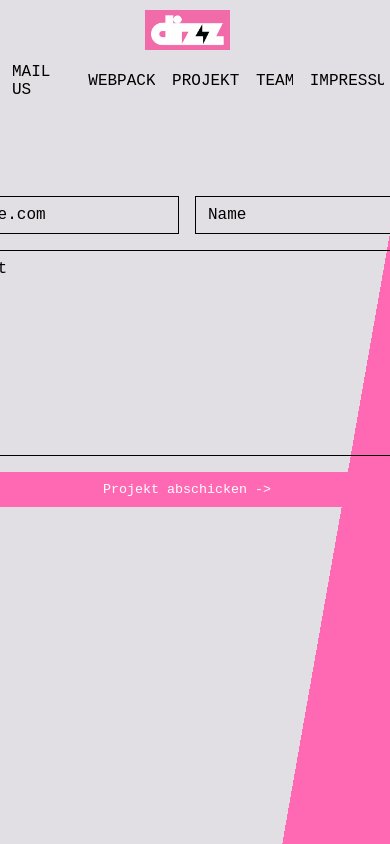
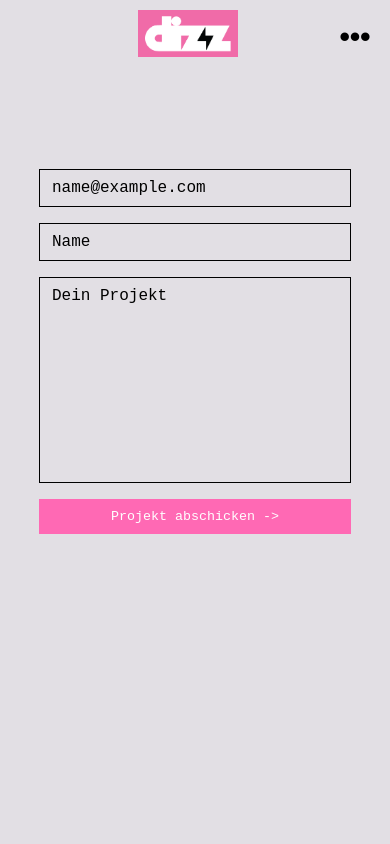
Before and after one commit to LeopoldKink/Personal-Website, a Flask app: page /mail in a window 390 px wide. Run offline with Flask 2, Linux system fonts and the light colour scheme; some libraries are stand-ins or nearby versions.

Commit message:
Frontend

```diff
--- a/backend/static/css/index.css
+++ b/backend/static/css/index.css
@@ -9,6 +9,7 @@ main{
     display: flex;
     justify-content: center;
     align-items: center;
+    background: #e2dfe4;
 }
 .banner video{
     position: absolute;
--- a/backend/static/css/layout.css
+++ b/backend/static/css/layout.css
@@ -5,16 +5,17 @@
   scroll-behavior: smooth;
 }
 /*    NAV   */
-.header {
+.header{
+  height: 100px;
   width: 100%;
   background: transparent;
+  padding: 0 20px;
   color: #000;
   position: fixed;
   z-index: 1000;
-  height: 100px;
   transition: 1s;
 }
-.logo {
+.logo{
   display: flex;
   justify-content: center;
   align-items: center;
@@ -22,8 +23,12 @@
   margin-right: 15px;
   transition: 1s;
 }
+.logo img{
+  max-width: 5%;
+  max-height: 5%;
+}
 
-.menu {
+.menu{
   display: flex;
   justify-content: center;
   align-items: center;
@@ -31,13 +36,7 @@
   margin-right: 1px;
   transition: 1s;
 }
-#wrapper {
-  position: absolute;
-  top: 50%;
-  left: 50%;
-  transform: translate(-50%, -50%);
-}
-.menu a {
+.menu a{
   text-transform: uppercase;
   text-decoration: none;
   display: block;
@@ -48,8 +47,121 @@
   cursor: pointer;
   overflow: hidden;
   -webkit-transition-delay: 0.0s;
+}
+.show-menu-btn,.hide-menu-btn{
+  transition: 0.4s;
+  font-size: 30px;
+  cursor: pointer;
+  display: none;
+  transform: translateY(-20px);
+}
+.show-menu-btn{
+  float: right;
+  transform: translateY(-70px);
+}
+.show-menu-btn i{
+  line-height: 100px;
+}
+
+#chk{
+  position: absolute;
+  visibility: hidden;
+  z-index: -1111;
+}
+
+.content{
+  padding: 0 20px;
+}
+.content img{
+  width: 100%;
+  max-width: 700px;
+  margin: 20px 0;
+}
+
+@media screen and (max-width:1150px) {
+  .header{
+    background: #e2dfe4;
+    z-index: 10000;
+    transition: 1s;
+  }
+  body{
+    background: #e2dfe4;
+  }
+  .show-menu-btn,.hide-menu-btn{
+    display: block;
+  }
+  .logo img{
+    max-width: 100px;
+    max-height: 50px;
+  }
+  .menu a:before{
+    display: none;
+  }
+  .menu{
+    display: block;
+    justify-content: right;
+    align-items: right;
+    position: fixed;
+    width: 100%;
+    height: 100vh;
+    right: -100%;
+    top: 0;
+    padding: 80px 0;
+    line-height: normal;
+    float: right;
+    background: #e2dfe4;
+    text-align: center;
+    line-height: normal;
+    transition: 0.7s;
+  }
+  .menu a{
+    display: block;
+    text-transform: none;
+    text-decoration: none;
+    padding: 0 10px;
+    transition: 0.4s;
+    font-size: 18px;
+    color: #000;
+    padding: 10px;
+  }
+  .hide-menu-btn{
+    position: absolute;
+    top: 40px;
+    right: 40px;
+  }
+  #chk:checked ~ .menu{
+    right: 0;
+  }
+}
+.header.animatednav{
+  background: linear-gradient(100deg, #e2dfe4 80%, #ff69b4 20%);
+  background-position: fixed;
+  background-size: cover;
+  background-repeat: no-repeat;
+  background-attachment: fixed;
+  height: 100px;
+  box-shadow: 0 6px 2px -2px rgb(109, 109, 109);
+  transition: 1s;
+  z-index: 100000;
 
 }
+.header.animatednav div.logo{
+  transition: 1.1s;
+}
+.header.animatednav li{
+    transition: 1s;
+}
+.header.animatednav li .dropdown-menu{
+  background: linear-gradient(100deg, #e2dfe4 80%, #ff69b4 20%);
+  background-position: fixed;
+  background-size: cover;
+  background-repeat: no-repeat;
+  background-attachment: fixed;
+  box-shadow: 0 6px 2px -2px rgb(109, 109, 109);
+  z-index: 10000;
+}
+
+
 #wrapper div > p {
   position: relative;
   z-index: -1;
--- a/backend/static/css/mail.css
+++ b/backend/static/css/mail.css
@@ -127,6 +127,7 @@
   background-color: #ff69b4;
   padding: 10px;
   width: 100%;
+  cursor: pointer;
 }
 .button-sumbit{
   display: flex;
@@ -136,3 +137,43 @@
 }
 
 /*   BACKGROUND  */
+@media screen and (max-width:1150px) {
+  .main{
+    width: 100%;
+    height: 100%;
+    margin: 0;
+    padding: 0;
+    overflow: hidden;
+    background: #e2dfe4;
+  }
+  .form-menu{
+      width: 100%;
+      height: 50%;
+      display: flex;
+      align-items: center;
+      justify-content: center;
+      margin-top: 140px;
+      margin-left: 10%;
+  }
+  .form-mail{
+    justify-content: center;
+    align-items: center;
+    width: 100%;
+  }
+  .name-mail{
+    width: 80%;
+    display: block;
+    float: left;
+  }
+  .name-mail .form-group{
+      width: 100%;
+      margin-inline-end: 1rem;
+  }
+  .form-group {
+      margin-bottom: 1rem;
+      width: 80%;
+  }
+  .button-sumbit{
+    width: 80%;
+  }
+}
--- a/backend/static/css/webpack.css
+++ b/backend/static/css/webpack.css
@@ -79,26 +79,26 @@
 }
 
 
-.container .box .content{
+.container .box .content-hover-webpack{
     position: relative;
     z-index: 1;
     transition: 0.5s;
 }
-.container .box:hover .content{
+.container .box:hover .content-hover-webpack{
     color: #000;
 }
 
 
-.container .box .content h3{
+.container .box .content-hover-webpack h3{
     font-size: 20px;
     margin: 10px 0;
     padding: 0;
 }
-.container .box .content p{
+.container .box .content-hover-webpack p{
     padding: 0;
     margin: 0;
 }
-.container .box .content a{
+.container .box .content-hover-webpack a{
     display: inline-block;
     padding: 10px 20px;
     background: #e2dfe4;
--- a/backend/templates/layout.html
+++ b/backend/templates/layout.html
@@ -3,29 +3,23 @@
     <meta charset="UTF-8" />
     <meta name="viewport" content="width=device-width, initial-scale=1.0" />
     <title>{% block title %}{% endblock %}</title>
+    <link
+    rel="stylesheet"
+    href="https://cdnjs.cloudflare.com/ajax/libs/font-awesome/4.7.0/css/font-awesome.min.css"/>
+    <link rel="stylesheet" href="https://use.fontawesome.com/releases/v5.6.1/css/all.css">
+
+    <script src="https://cdnjs.cloudflare.com/ajax/libs/jquery/3.2.1/jquery.min.js"></script>
+    <script src="https://code.jquery.com/jquery-3.5.0.js"></script>
     <link rel="icon" type="image/x-icon" href="/static/img/toplogo.gif" />
     <link type="text/css" rel="stylesheet" href="/static/css/layout.css" />
     <link type="text/css" rel="stylesheet" href="/static/css/index.css" />
     <link type="text/css" rel="stylesheet" href="/static/css/mail.css" />
-    <link type="text/css" rel="stylesheet" href="/static/css/webpack.css" />
-    <link
-      type="text/css"
-      rel="stylesheet"
-      href="/static/css/customwebpack.css"
-    />
-    <link type="text/css" rel="stylesheet" href="/static/css/webpack.css" />
-    <link type="text/css" rel="stylesheet" href="/static/css/webpack-cards.css" />
     <link rel="stylesheet" href="/static/css/team.css" />
     <link rel="stylesheet" href="/static/css/projekte.css">
     <link rel="stylesheet" href="/static/css/style.css" />
+    <link type="text/css" rel="stylesheet" href="/static/css/webpack.css" />
+    <link type="text/css" rel="stylesheet" href="/static/css/webpack-cards.css" />
     <script src="/static/img/parallax.js"></script>
-    <link
-      rel="stylesheet"
-      href="https://cdnjs.cloudflare.com/ajax/libs/font-awesome/4.7.0/css/font-awesome.min.css"
-    />
-
-    <script src="https://cdnjs.cloudflare.com/ajax/libs/jquery/3.2.1/jquery.min.js"></script>
-    <script src="https://code.jquery.com/jquery-3.5.0.js"></script>
     <script type="text/javascript">
       $(window).on("scroll", function () {
         if ($(window).scrollTop()) {
@@ -38,16 +32,25 @@
   </head>
   <body>
     <div class="header">
-      <div class="logo">
-        <img style="height: 40px;" src="/static/img/logo3.gif" alt="" />
-      </div>
-      <li class="menu">
+      <h2 class="logo"><img src="/static/img/logo3.gif" alt=""></h2>
+      <input type="checkbox" id="chk">
+      <label for="chk" class="show-menu-btn">
+        <i class="fas fa-ellipsis-h"></i>
+      </label>
+
+      <ul class="menu">
         <a href="{{ url_for('mail') }}">Mail Us</a>
-        <a href="{{ url_for('webpack') }}">Webpacks</a>
+        <a href="{{ url_for('webpack') }}">Webpack</a>
         <a href="{{ url_for('projekte') }}">Projekte</a>
         <a href="{{ url_for('team') }}">Team</a>
         <a href="#">Impressum</a>
-      </li>
+        <label for="chk" class="hide-menu-btn">
+          <i class="fas fa-times"></i>
+        </label>
+        <div id="avatar-img-div" class="hidden">
+          <img id="avatar-img" class="ui avatar image" src="">
+        </div>
+      </ul>
     </div>
     <main>
       {% block content %}{% endblock %}
--- a/backend/templates/webpack.html
+++ b/backend/templates/webpack.html
@@ -4,7 +4,7 @@
     <div class="container">
         <div class="box">
             <div class="icon">01</div>
-            <div class="content">
+            <div class="content-hover-webpack">
                 <h3>Webpage</h3>
                 <p>Lorem ipsum dolor sit Lorem ipsum dolor sit
                     Lorem ipsum dolor sit Lorem ipsum dolor sit
@@ -15,7 +15,7 @@
         </div>
         <div class="box">
             <div class="icon">02</div>
-            <div class="content">
+            <div class="content-hover-webpack">
                 <h3>Handy Apps</h3>
                 <p>Lorem ipsum dolor sit Lorem ipsum dolor sit
                     Lorem ipsum dolor sit Lorem ipsum dolor sit
@@ -26,7 +26,7 @@
         </div>
         <div class="box">
             <div class="icon">03</div>
-            <div class="content">
+            <div class="content-hover-webpack">
                 <h3>E-Commerce</h3>
                 <p>Lorem ipsum dolor sit Lorem ipsum dolor sit
                     Lorem ipsum dolor sit Lorem ipsum dolor sit
```
Also changed, not shown: other parts of backend/static/css/layout.css (+0 -53 lines).
